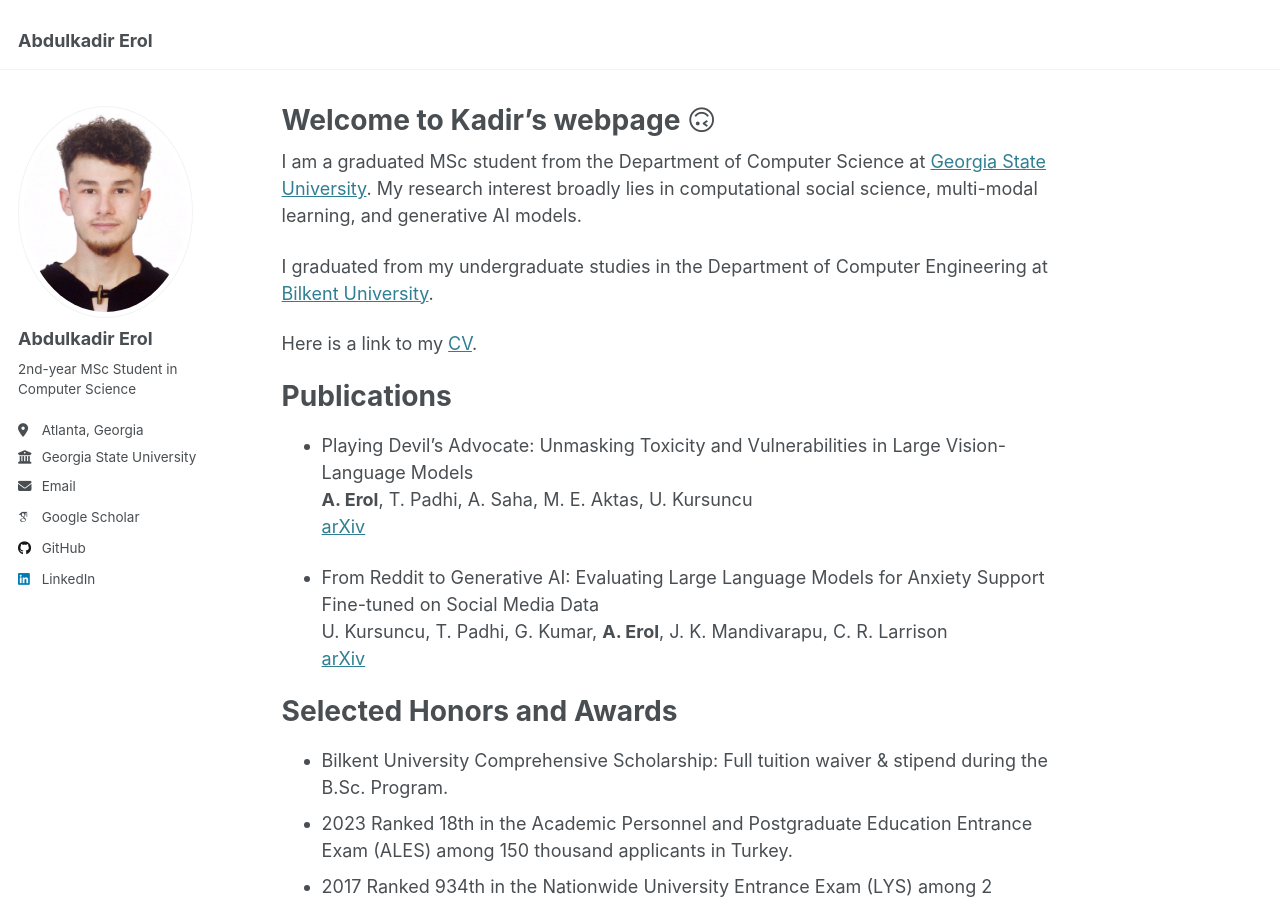
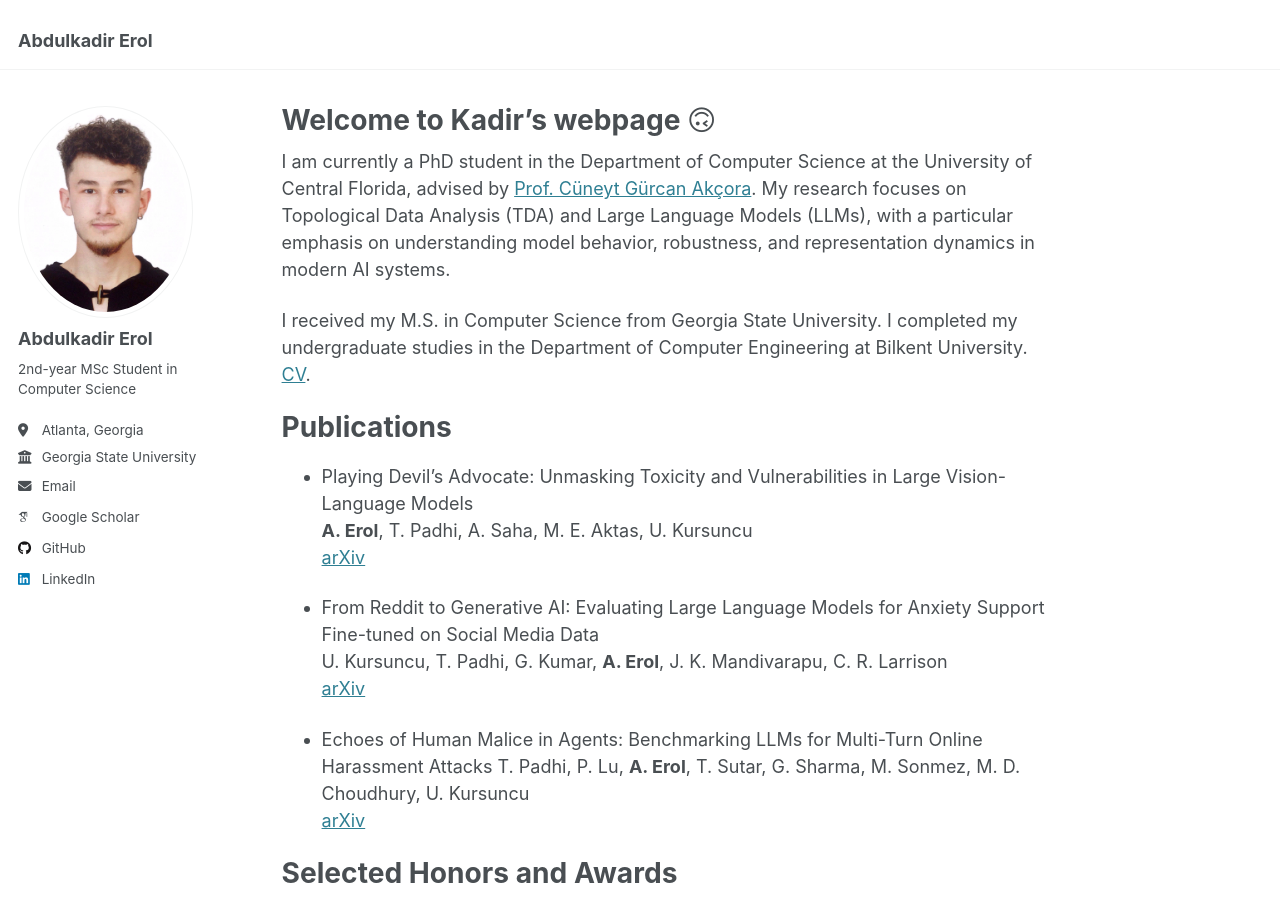
Before and after one commit to abdulkadirerol/abdulkadirerol.github.io, a Jekyll site: the page built from _pages/about.md, in a window 1280 px wide and 900 px high. Built offline with Jekyll 4.4.1, drawn with Linux system fonts in a browser that asks for light colours; some web fonts are replaced.

Commit message:
Revise academic background and research interests
Updated academic status and research focus in the about page.

```diff
--- a/_pages/about.md
+++ b/_pages/about.md
@@ -7,11 +7,9 @@ redirect_from:
   - /about.html
 ---
 
-I am a graduated MSc student from the Department of Computer Science at [Georgia State University](https://www.gsu.edu/). My research interest broadly lies in computational social science, multi-modal learning, and generative AI models.
+I am currently a PhD student in the Department of Computer Science at the University of Central Florida, advised by [Prof. Cüneyt Gürcan Akçora](https://cakcora.github.io/). My research focuses on Topological Data Analysis (TDA) and Large Language Models (LLMs), with a particular emphasis on understanding model behavior, robustness, and representation dynamics in modern AI systems.
 
-I graduated from my undergraduate studies in the Department of Computer Engineering at [Bilkent University](https://w3.bilkent.edu.tr/bilkent/).
-
-Here is a link to my [CV](../files/abdulkadir_erol_CV.pdf).
+I received my M.S. in Computer Science from Georgia State University. I completed my undergraduate studies in the Department of Computer Engineering at Bilkent University. [CV](../files/abdulkadir_erol_CV.pdf).
 
 Publications
 ======
@@ -23,6 +21,10 @@ Publications
 U. Kursuncu, T. Padhi, G. Kumar, **A. Erol**, J. K. Mandivarapu, C. R. Larrison <br>
 [arXiv](https://arxiv.org/abs/2505.18464)
 
+- Echoes of Human Malice in Agents: Benchmarking LLMs for Multi-Turn Online Harassment Attacks
+T. Padhi, P. Lu, **A. Erol**, T. Sutar, G. Sharma, M. Sonmez, M. D. Choudhury, U. Kursuncu <br>
+[arXiv](https://arxiv.org/abs/2510.14207)
+
 Selected Honors and Awards
 ======
 - Bilkent University Comprehensive Scholarship: Full tuition waiver & stipend during the B.Sc. Program.
```
